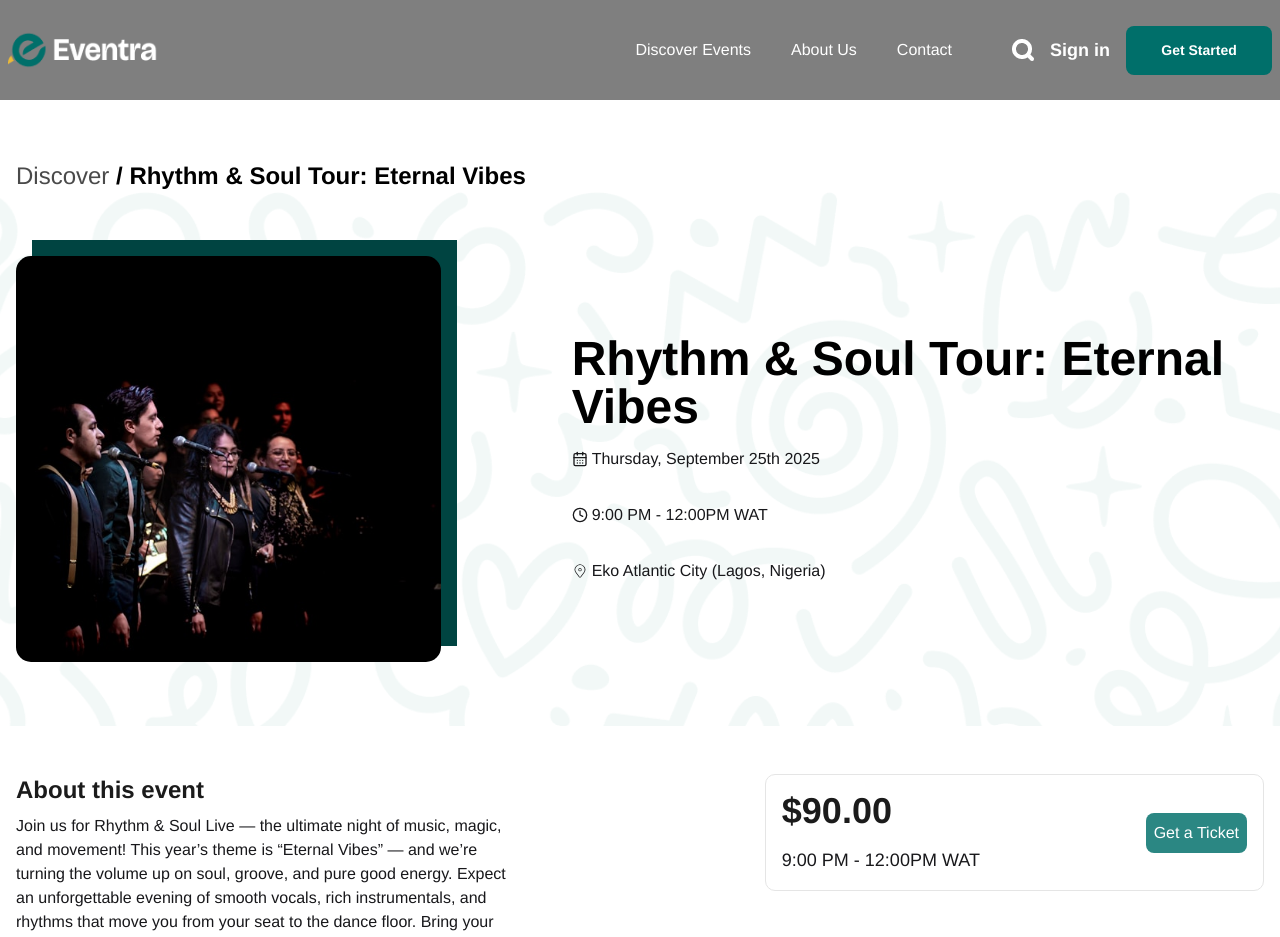
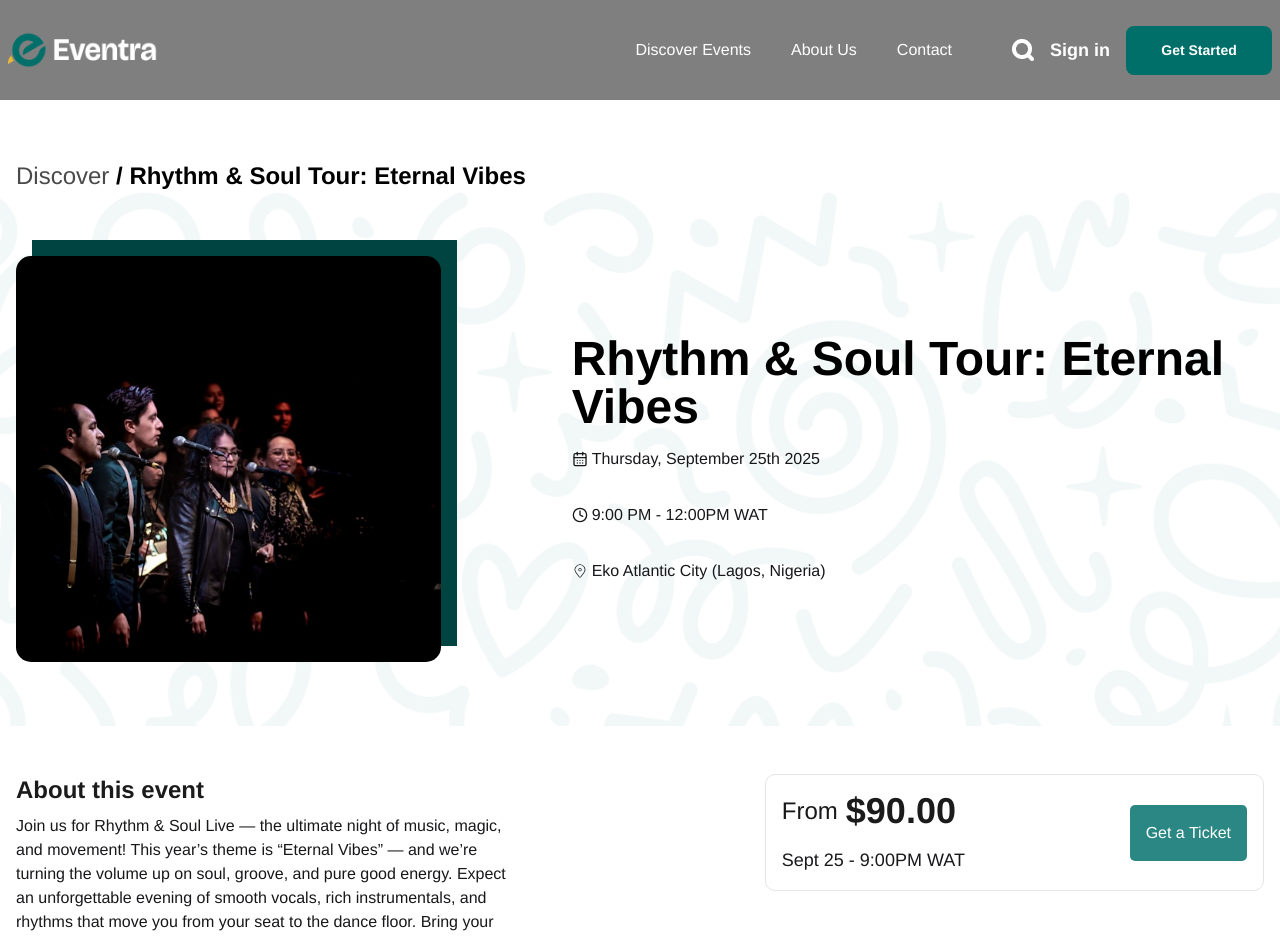
Before and after one commit to Tobak95/Event-Frontend, a React (Vite) app: page /eventDetails in a window 1280 px wide. Shown: the top 937 px of the page. Built offline with nearby package versions, Linux system fonts and the light colour scheme.

Commit message:
ref:eventdetails

```diff
--- a/src/Pages/EventDetails.jsx
+++ b/src/Pages/EventDetails.jsx
@@ -39,7 +39,7 @@ Expect an unforgettable evening of smooth vocals, rich instrumentals, and rhythm
 Date: Thursday, September 25th 2025
 Venue: Eko Atlantic City (Lagos, Nigeria)`}
         price={"$90.00"}
-        time={"9:00 PM - 12:00PM WAT"}
+        time={"Sept 25 - 9:00PM WAT"}
         title1={"About this event"}
         title2={"Perks of the Night"}
       />
--- a/src/component/EventDetailsAbout.jsx
+++ b/src/component/EventDetailsAbout.jsx
@@ -102,14 +102,17 @@ function EventDetailsAbout({
 
           <Words paragraph={paragraph2} title={title2} />
         </div>
-        <div className="flex items-center justify-between lg:w-[40%] border border-[#E5E5E5] p-4 rounded-[10px] gap-4">
+        <div className="flex items-center justify-between w-full lg:w-[40%] border border-[#E5E5E5] p-4 rounded-[10px] gap-4">
           <div className="flex flex-col lg:gap-4">
-            <p className="text-2xl lg:text-4xl text-[#1B1B1B] font-bold">
-              {price}
-            </p>
+            <div className="flex items-center gap-2">
+              <span className="hidden lg:block lg:text-2xl"> From</span>
+              <p className="text-2xl lg:text-4xl text-[#1B1B1B] font-bold">
+                {price}
+              </p>
+            </div>
             <p className="text-[12px] lg:text-[18px]">{time}</p>
           </div>
-          <button className="text-[#fff] bg-[#2B8783] hover:bg-[#277773] cursor-pointer py-2 px-2 rounded-lg">
+          <button className="text-[#fff] bg-[#2B8783] hover:bg-[#277773] cursor-pointer py-3  lg:py-4 px-8 lg:px-4 rounded-[5px]">
             Get a Ticket
           </button>
         </div>
```
